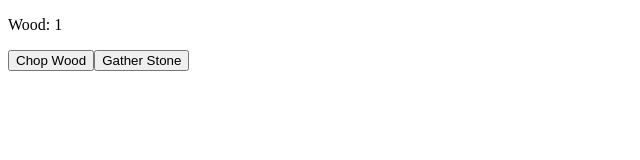
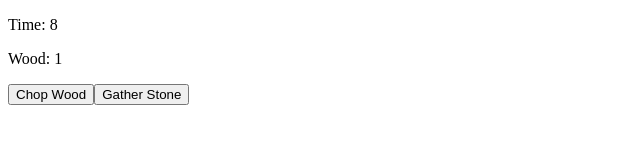
Before and after one commit to Shrcker/From-The-Pyre, a plain HTML site: page index.html in a window 1280 px wide. Both pictures are taken after a click on the button "Chop Wood". Shown: the whole page, without its empty margins (0-640 px from the left). Drawn offline with Linux system fonts and the light colour scheme.

Commit message:
Added Time
Added time mechanic. Now actions cost a certain number of time units; using all twelve will end the day and begin a new one. Right now this doesn't mean anything, but will likely add more to this feature later.

```diff
--- a/index.html
+++ b/index.html
@@ -9,6 +9,7 @@
 </head>
 <body>
   <main>
+    <p id="time-counter" class="time"></p>
     <p id="wood-counter" class="counter"></p>
     <p id="stone-counter" class="counter"></p>
     <button id="chop-wood" class="button">Chop Wood</buton>
--- a/src/script.js
+++ b/src/script.js
@@ -1,22 +1,46 @@
+const timeCounter = document.getElementById("time-counter");
 const chopBtn = document.getElementById("chop-wood");
 const gatherBtn = document.getElementById("gather-stone");
 const stoneCounter = document.getElementById("stone-counter");
 const woodCounter = document.getElementById("wood-counter");
 
+let timeNumber = 12;
 let woodNumber = 1;
 let stoneNumber = 1;
+
+const setupGame = () => {
+  timeCounter.innerHTML = `Time: ${timeNumber}`;
+}
+
+const updateTime = (amount) => {
+  timeNumber -= amount;
+  if (timeNumber > 0) {
+    timeCounter.innerHTML = `Time: ${timeNumber}`;
+  } else {
+    timeNumber = 12;
+    timeCounter.innerHTML = `A New Day Begins...<br>Time: ${timeNumber}`;
+  }
+}
 
 const addWood = (event) => {
   event.preventDefault();
 
+  let timeToWood = 4;
   woodCounter.innerHTML = `Wood: ${woodNumber++}`;
+
+  updateTime(timeToWood);
 }
 
 const addStone = (event) => {
   event.preventDefault();
 
+  let timeToStone = 3;
   stoneCounter.innerHTML = `Stone: ${stoneNumber++}`;
+
+  updateTime(timeToStone);
 }
+
+setupGame();
 
 chopBtn.addEventListener("click", addWood);
 gatherBtn.addEventListener("click", addStone);
```
